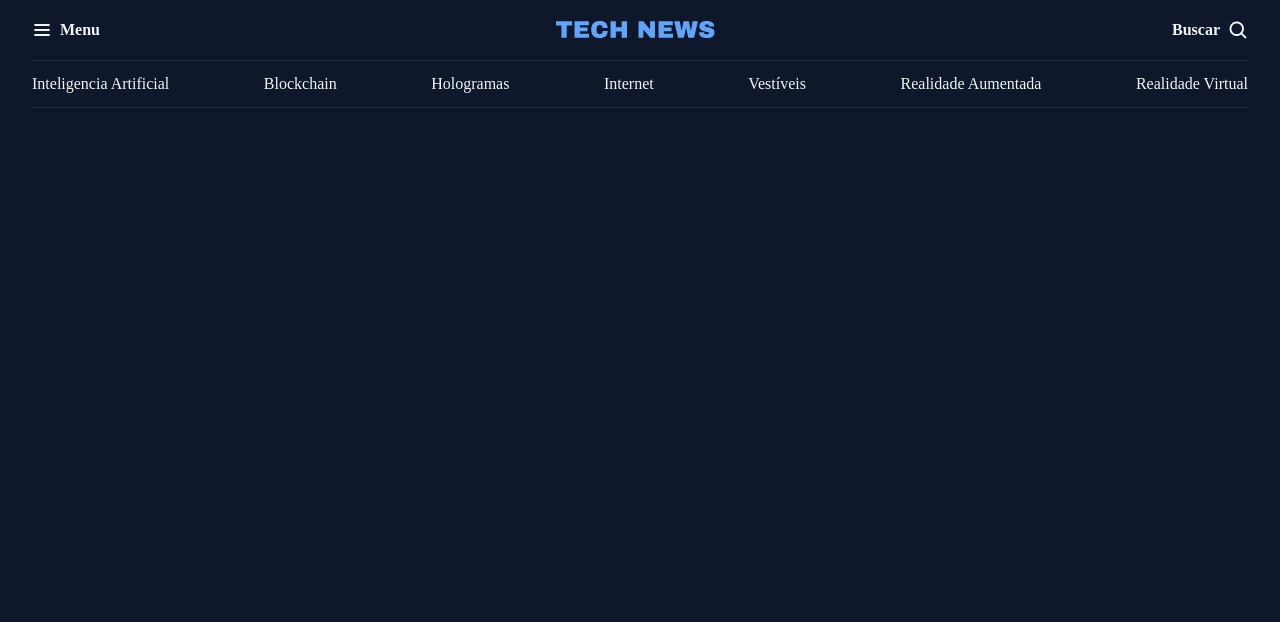
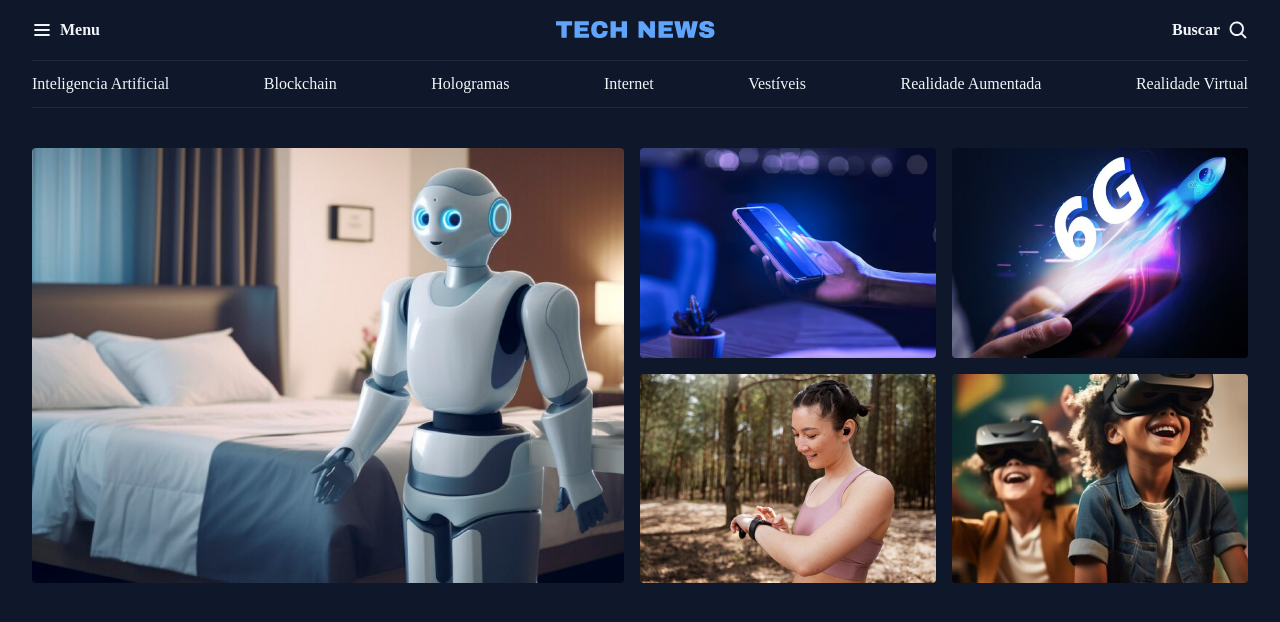
Before and after one commit to oHiagoFreitas/Projeto-TechNews, a plain HTML site: page index.html in a window 1280 px wide. Drawn offline with Linux system fonts and the light colour scheme.

Commit message:
Estruturando a section destaques

```diff
--- a/index.html
+++ b/index.html
@@ -10,7 +10,9 @@
     <meta name="viewport" content="width=device-width, initial-scale=1.0">
     <link rel="stylesheet" href="style/index.css">
 
-    <link href="https://fonts.googleapis.com/css2?family=Archivo:ital,wght@0,100..900;1,100..900&family=Poppins:wght@400;600;800&display=swap" rel="stylesheet">
+    <link
+        href="https://fonts.googleapis.com/css2?family=Archivo:ital,wght@0,100..900;1,100..900&family=Poppins:wght@400;600;800&display=swap"
+        rel="stylesheet">
 
     <title>Portal de Noticias</title>
 
@@ -29,16 +31,39 @@
                 <strong>Buscar</strong><img src="assets/icons/MagnifyingGlass.svg" alt="ícone de lupa">
             </div>
         </nav>
-        <nav id="secondary" class="grid grid-flow-col" >
+        <nav id="secondary" class="grid grid-flow-col">
             <a href="#">Inteligencia Artificial</a>
             <a href="#">Blockchain</a>
             <a href="#">Hologramas</a>
             <a href="#">Internet</a>
             <a href="#">Vestíveis</a>
             <a href="#">Realidade Aumentada</a>
-            <a href="#">Realidade  Virtual</a>
+            <a href="#">Realidade Virtual</a>
         </nav>
     </header>
+    <main class="grid container">
+        <section id="featured" class="grid grid-flow-col">
+            <div>
+                <img src="assets/img/Image 01.png" alt="">
+            </div>
+
+            <div class="grid grid-cols-2 gap-16">
+                <div class=>
+                    <img src="assets/img/Image 02.png" alt="">
+                </div>
+                <div>
+                    <img src="assets/img/Image 03.png" alt="">
+                </div>
+                <div>
+                    <img src="assets/img/Image 04.png" alt="">
+                </div>
+                <div>
+                    <img src="assets/img/Image 05.png" alt="">
+                </div>
+            </div>
+        </section>
+
+    </main>
 
 </body>
 
--- a/style/global.css
+++ b/style/global.css
@@ -39,18 +39,15 @@ h1,h2,h3{
     font: inherit;
 }
 
+img{
+    max-width: 100%;
+}
+
 .container{
-    max-width: 1280px;
     padding-inline: 32px;
     margin-inline-start: auto;
 }
 
-/* utility-first */
-
-.grid{
-    display: grid;
+main{
+    margin-top: 40px;
 }
-
-.grid-flow-col{
-    grid-auto-flow: column;
-}
--- a/style/index.css
+++ b/style/index.css
@@ -1,3 +1,4 @@
 @import url(global.css);
+@import url(utility.css);
 @import url(header.css);
-@import url(nav.css);
+@import url(section.css);
--- /dev/null
+++ b/style/section.css
@@ -0,0 +1,7 @@
+#featured{
+    img{
+        height: 100%;
+        object-fit: cover;
+        border-radius: 4px
+    };
+}
--- /dev/null
+++ b/style/utility.css
@@ -0,0 +1,18 @@
+/* utility-first */
+
+.grid{
+    display: grid;
+    gap: 16px;
+}
+
+.grid-flow-col{
+    grid-auto-flow: column;
+}
+
+.grid-cols-2{
+    grid-template-columns: 1fr 1fr;
+}
+
+.gap-16{
+    gap: 16px;
+}
```
Also changed, not shown: style/nav.css (deleted).
